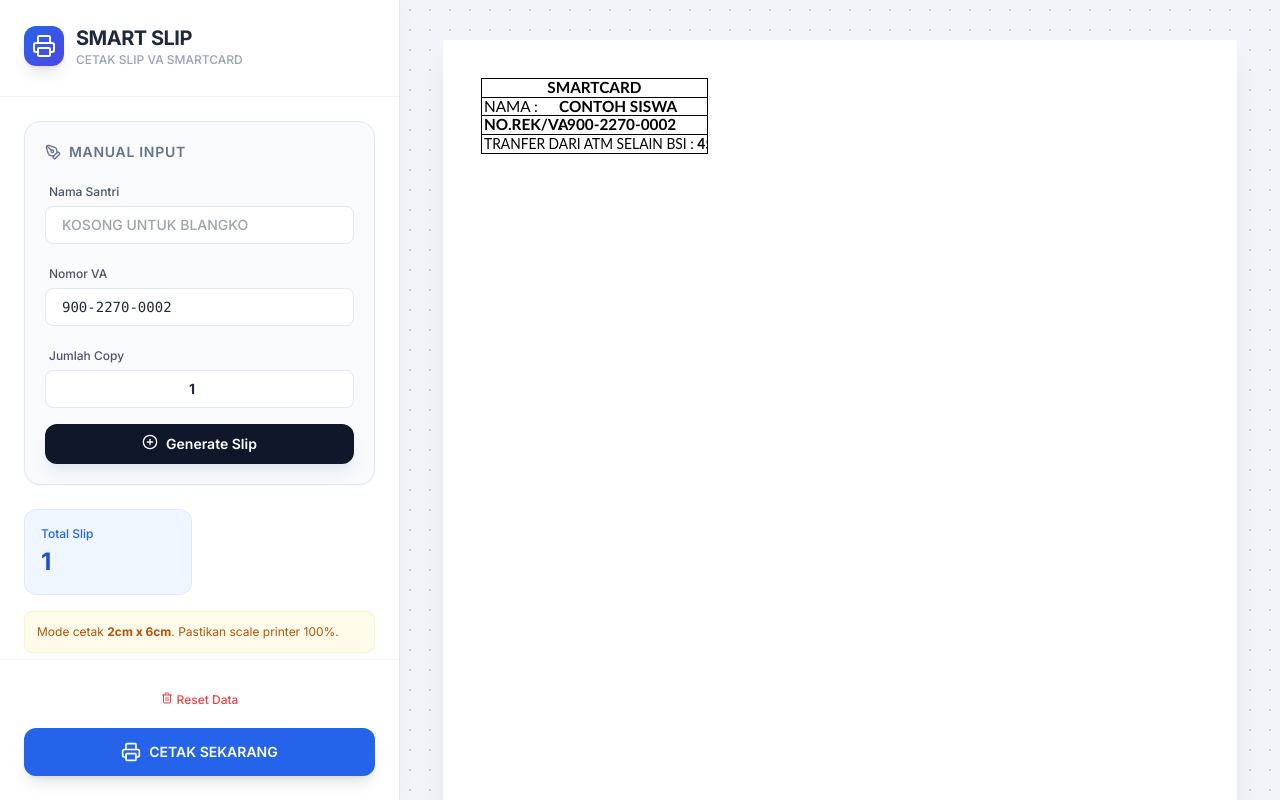
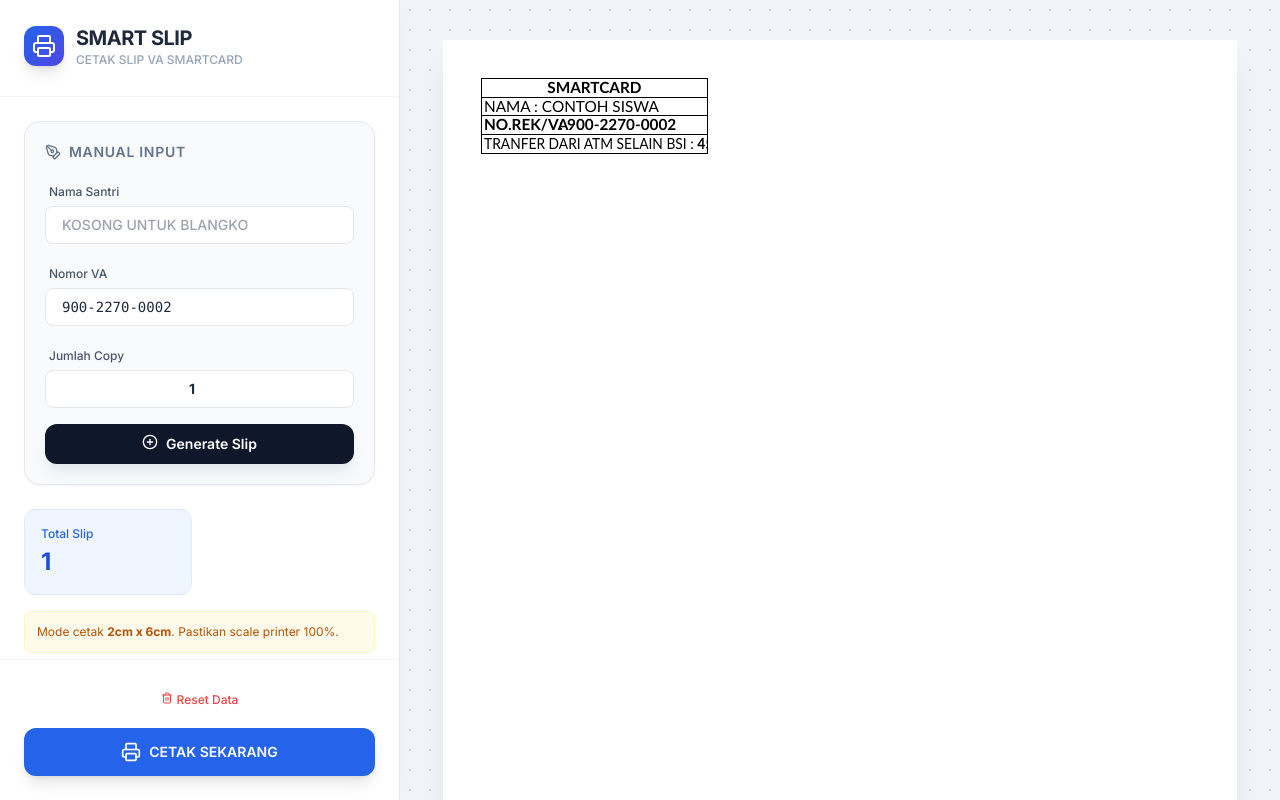
Before and after one commit to G6-fauzi/CETAK-VA, a plain HTML site: page index.html in a window 1280 px wide. Drawn offline with nearby package versions, Linux system fonts and the light colour scheme; a web font is replaced by a local one.

```diff
--- a/index.html
+++ b/index.html
@@ -223,8 +223,7 @@
                         </button>
                         <div class="slip-row justify-center font-bold">SMARTCARD</div>
                         <div class="slip-row">
-                            <div class="label-col">NAMA :</div>
-                            <div class="content-col uppercase font-bold">${card.nama}</div>
+                            <div class="label-col">NAMA : ${card.nama} </div>
                         </div>
                         <div class="slip-row font-bold">
                             <div class="label-col">NO.REK/VA</div><div class="separator-col">:</div>
```
